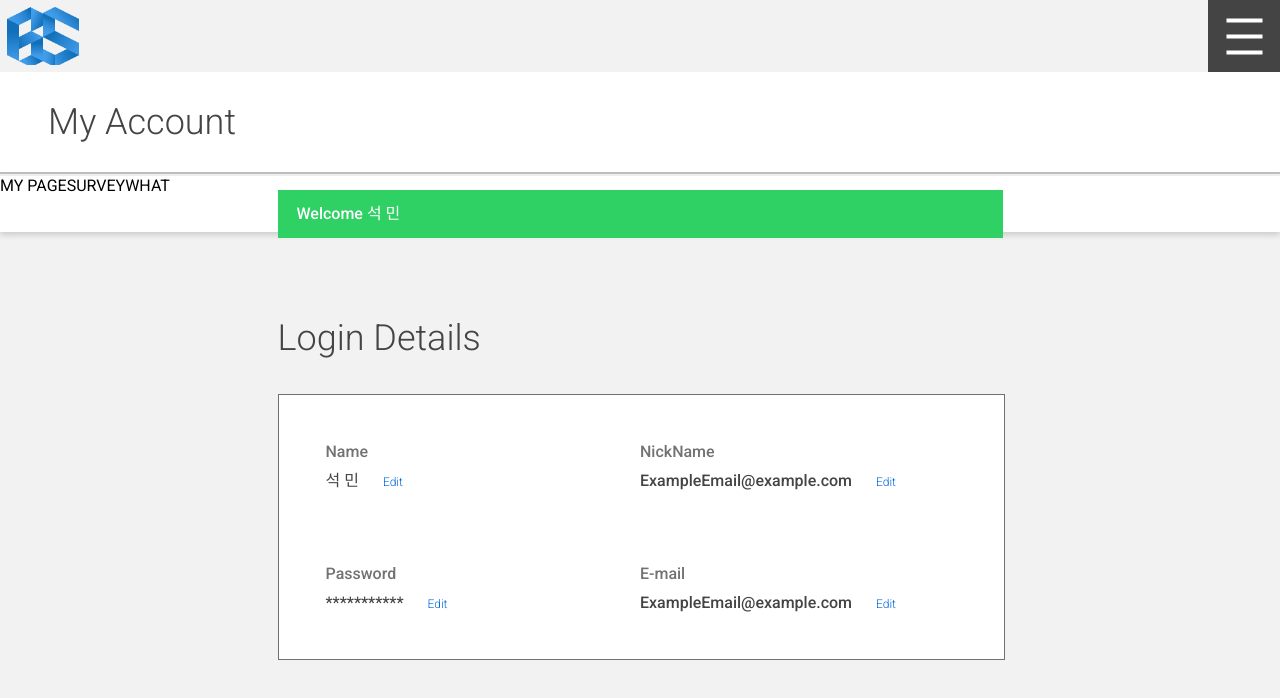
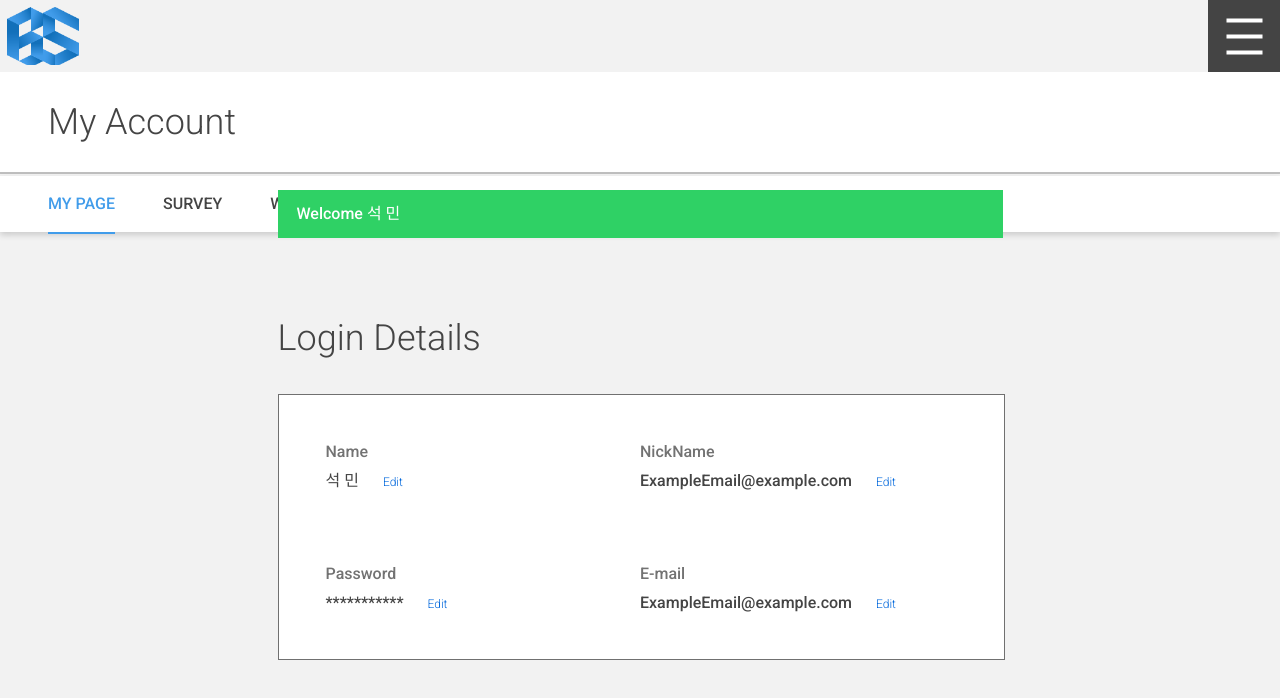
Before and after one commit to SweetLab/BlockSurvey-Web, a React app: page /mypage in a window 1280 px wide. Shown: the top 698 px of the page. Built offline with nearby package versions, Linux system fonts and the light colour scheme; the HTML template or start-up script is replaced by a standard one.

Commit message:
navi css

```diff
--- a/src/components/Mypage/css/navi.css
+++ b/src/components/Mypage/css/navi.css
@@ -7,7 +7,7 @@
     display: flex;
 }
 
-.MypageNavi .Content {
+.MypageNavi .Content_off {
     font-family: Roboto;
     display: block;
     height: 100%;
@@ -19,6 +19,19 @@
     cursor:pointer;
 }
 
-.MypageNavi .Content:hover {
+.MypageNavi .Content_off:hover {
     font-weight: bold;
 }
+
+.MypageNavi .Content_on {
+    font-family: Roboto;
+    display: block;
+    height: 100%;
+    font-size: 16px;
+    font-weight: 500;
+    line-height: 56px;
+    color: #419cea;
+    margin-left: 48px;
+    cursor:pointer;
+    border-bottom: solid 2px #419cea;
+}
```
